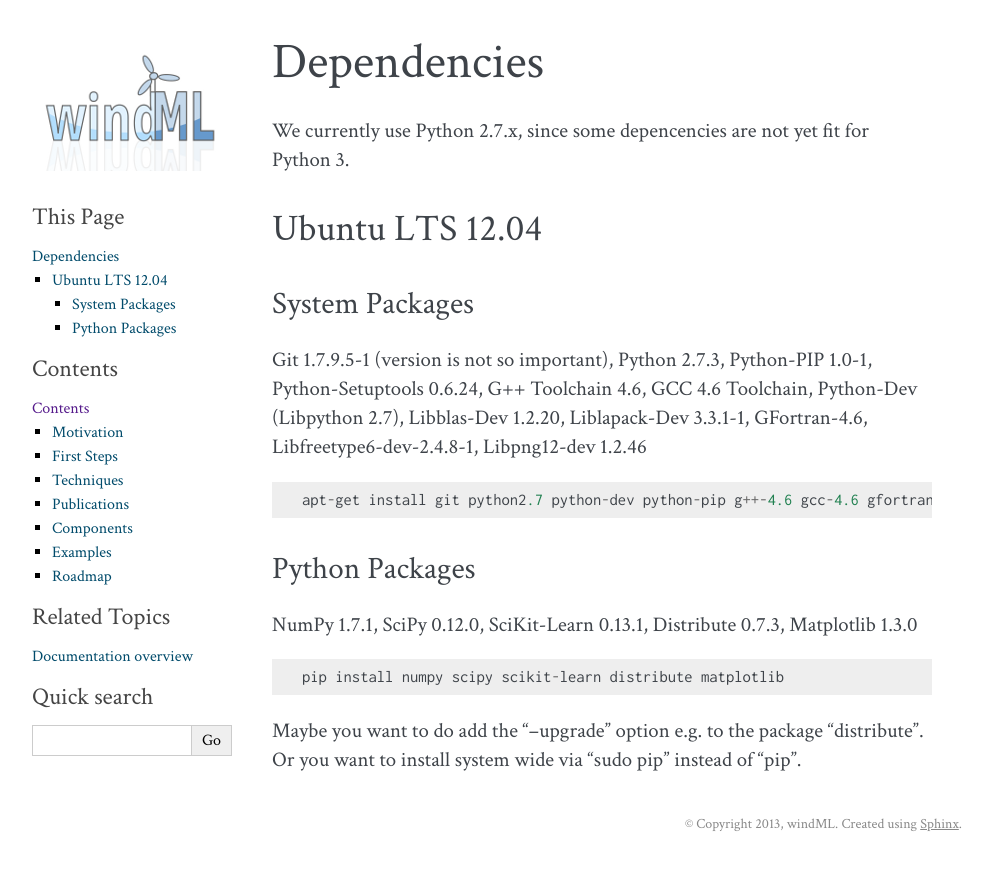
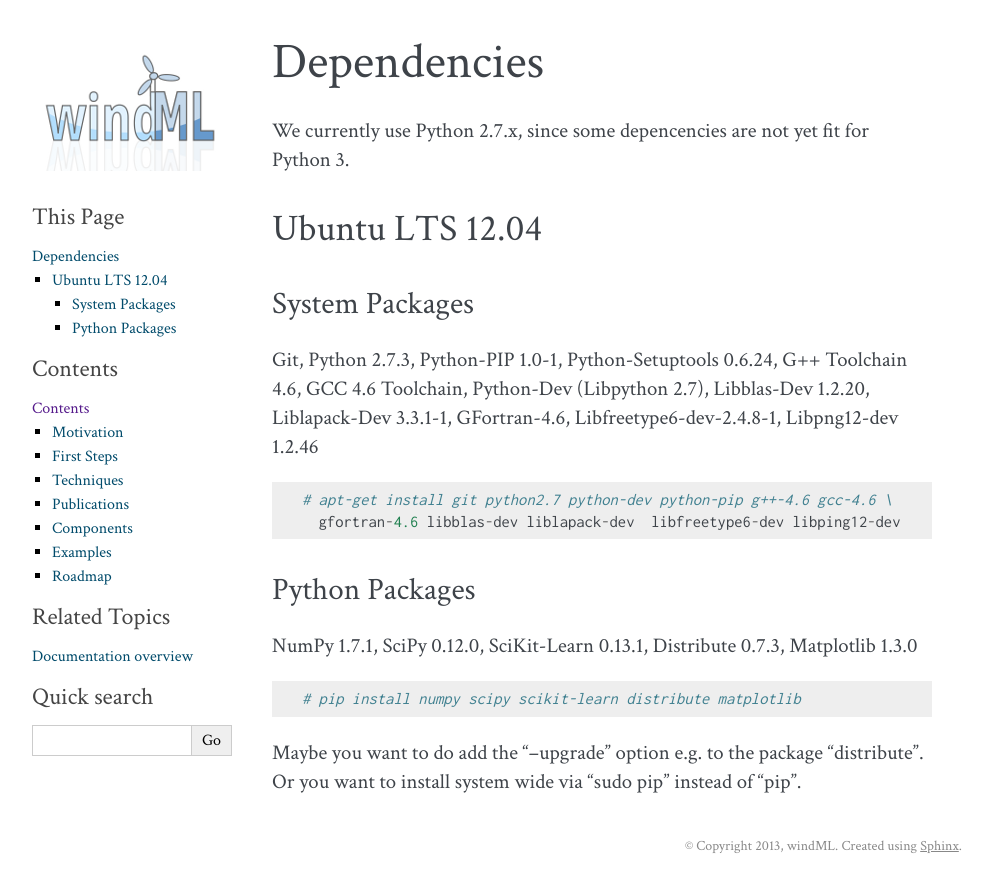
Before and after one commit to cigroup-ol/windml, a Sphinx documentation site: the page built from doc/dependencies.rst, in a window 1280 px wide. Shown: the top 892 px of the page, without its empty margins (148-1140 px from the left). Built offline with Sphinx 7.4.7, drawn with Linux system fonts in a browser that asks for light colours; formulas are drawn with MathJax 3; comment, search, counter and statistics services are not loaded.

```diff
--- a/doc/dependencies.rst
+++ b/doc/dependencies.rst
@@ -11,7 +11,7 @@ Ubuntu LTS 12.04
 System Packages
 +++++++++++++++
 
-Git 1.7.9.5-1 (version is not so important),
+Git,
 Python 2.7.3,
 Python-PIP 1.0-1,
 Python-Setuptools 0.6.24,
@@ -24,7 +24,8 @@ GFortran-4.6,
 Libfreetype6-dev-2.4.8-1,
 Libpng12-dev 1.2.46 ::
 
-  apt-get install git python2.7 python-dev python-pip g++-4.6 gcc-4.6 gfortran-4.6 libblas-dev liblapack-dev  libfreetype6-dev libping12-dev
+  # apt-get install git python2.7 python-dev python-pip g++-4.6 gcc-4.6 \
+    gfortran-4.6 libblas-dev liblapack-dev  libfreetype6-dev libping12-dev
 
 Python Packages
 +++++++++++++++
@@ -35,6 +36,6 @@ SciKit-Learn 0.13.1,
 Distribute 0.7.3,
 Matplotlib 1.3.0 ::
 
-  pip install numpy scipy scikit-learn distribute matplotlib
+  # pip install numpy scipy scikit-learn distribute matplotlib
 
 Maybe you want to do add the "--upgrade" option e.g. to the package "distribute". Or you want to install system wide via "sudo pip" instead of "pip".
```
